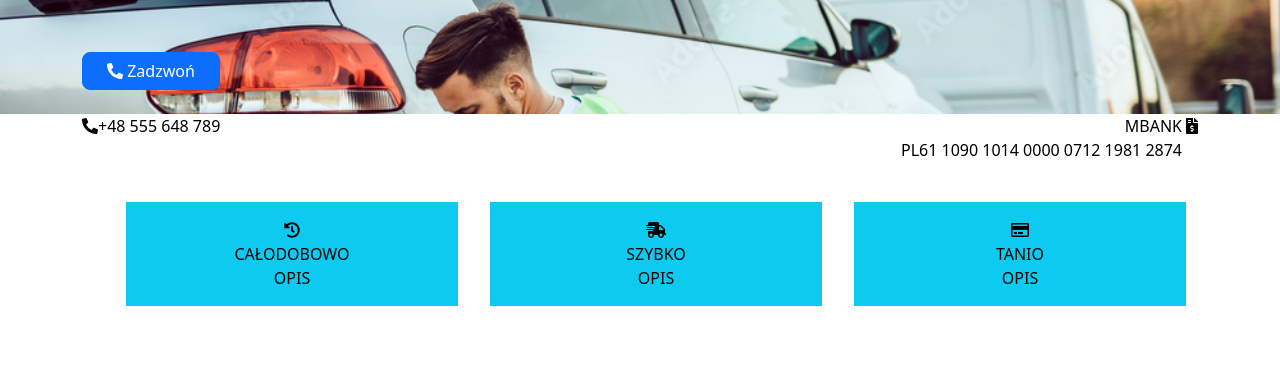
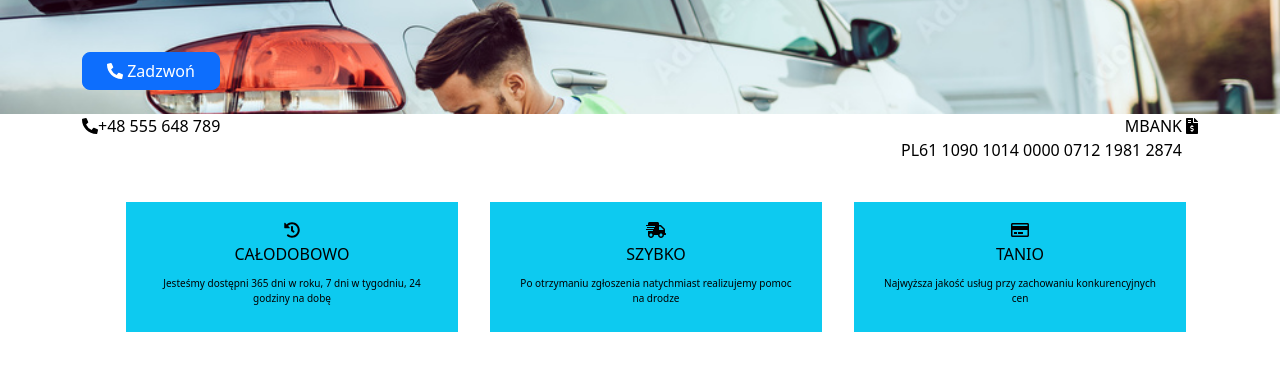
Before and after one commit to Niedzwiedz1/KMKHOL, a plain HTML site: page index.html in a window 1280 px wide. Shown: the part 238-608 px from the top of the page. Drawn offline with nearby package versions, Linux system fonts and the light colour scheme.

Commit message:
cechy - font size, padding

```diff
--- a/index.html
+++ b/index.html
@@ -69,17 +69,18 @@
     <div class="container d-flex flex-row m-3" style="justify-content: center">
         <div class="container-fluid bg-info m-3 p-3">
             <div class="icon"><i class="fas fa-history"></i><br>CAŁODOBOWO</div>
-            <div class="iconopis">OPIS</div>
+            <div class="iconopis">Jesteśmy dostępni 365 dni w roku, 7 dni w tygodniu, 24 godziny na dobę</div>
         </div>
 
         <div class="container bg-info m-3 p-3 ">
             <div class="icon"><i class="fas fa-shipping-fast"></i><br>SZYBKO</div>
-            <div class="iconopis">OPIS</div>
+            <div class="iconopis">Po otrzymaniu zgłoszenia natychmiast realizujemy pomoc na drodze</div>
         </div>
 
         <div class="container bg-info m-3 p-3">
             <div class="icon"><i class="far fa-credit-card"></i><br>TANIO</div>
-            <div class="iconopis">OPIS</div>
+            <div class="iconopis">Najwyższa jakość usług przy zachowaniu konkurencyjnych cen
+            </div>
         </div>
     </div>
     </div>
--- a/style.css
+++ b/style.css
@@ -40,4 +40,6 @@ body
 .iconopis
 {
     text-align: center;
+    font-size: 10px;
+    padding: 10px;
 }
```
